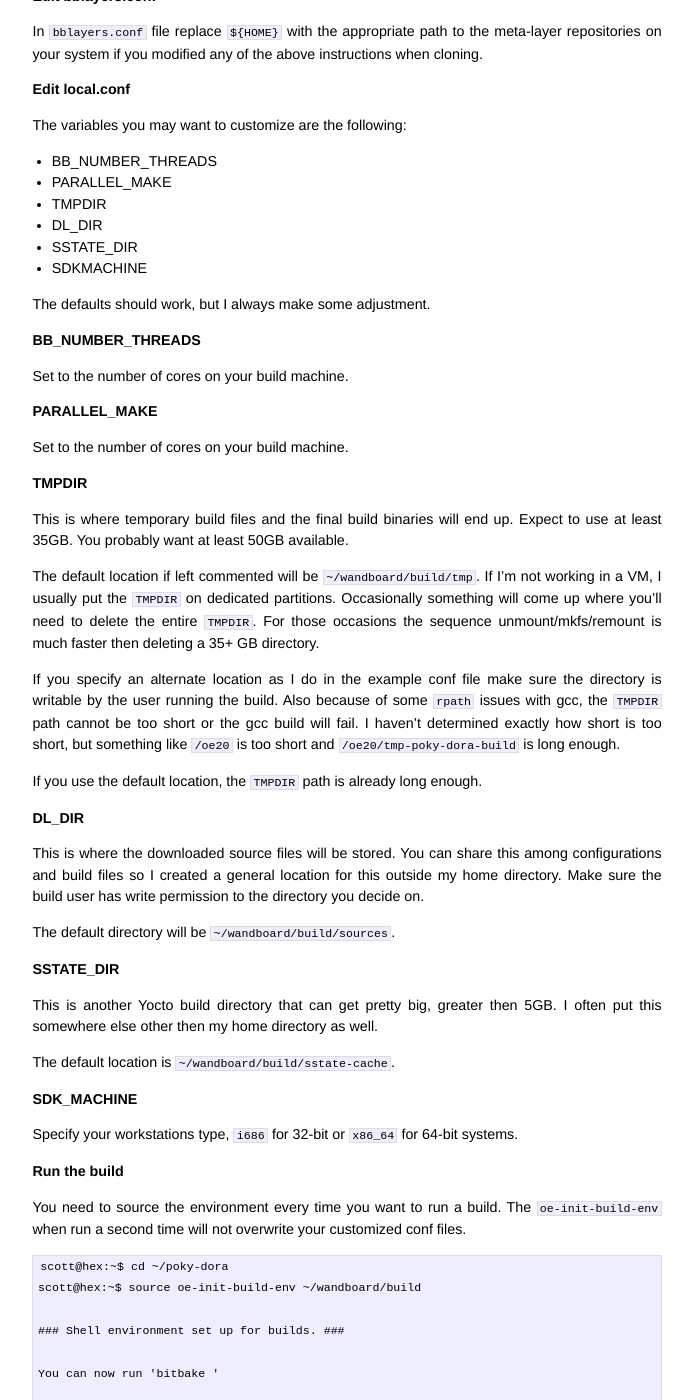
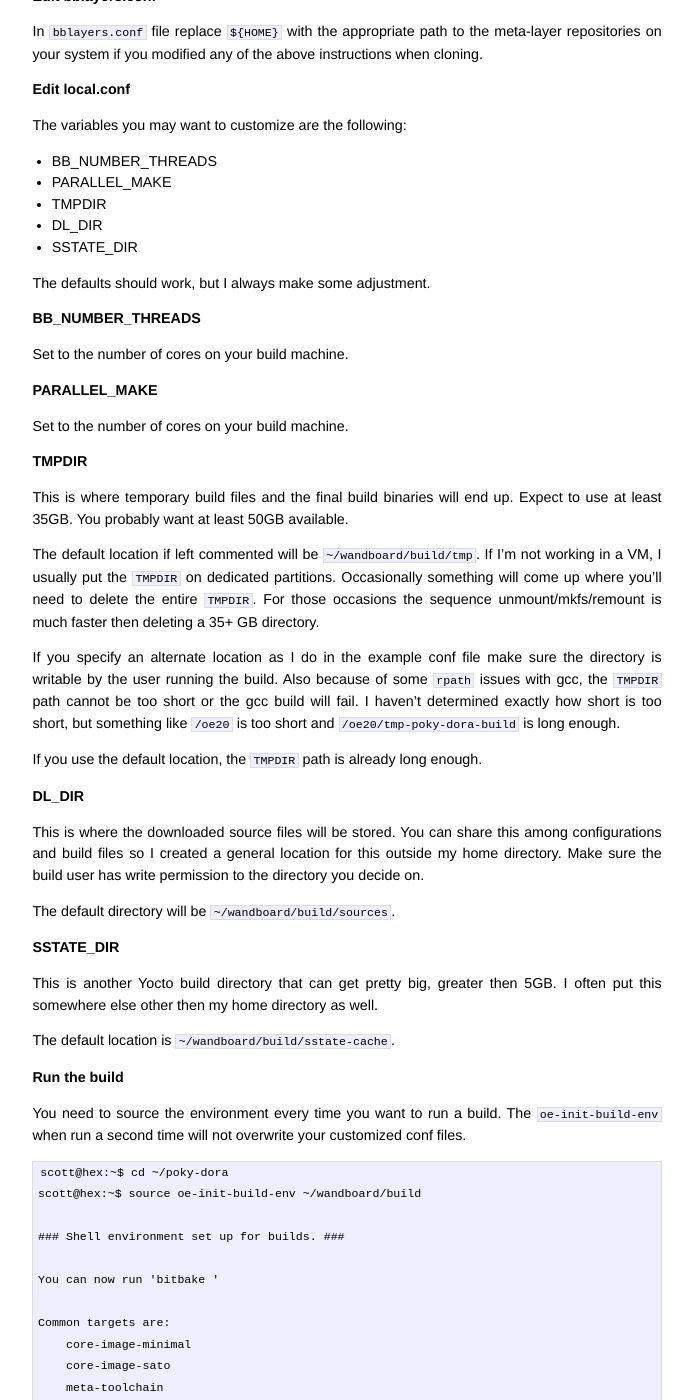
Before and after one commit to jumpnow/jumpnowtek-site, a Jekyll site: the page built from _posts/2014-02-28-Wandboard-Systems-with-Yocto.md, in a window 1280 px wide and 1400 px high, scrolled down 2458 px. Shown: the whole window, without its empty margins (293-986 px from the left). Built offline with Jekyll 4.4.1, drawn with Linux system fonts in a browser that asks for light colours; Markdown is read by kramdown in place of the engine named in the settings.

Commit message:
wand-yocto: Remove SDKMACHINE reference

```diff
--- a/_posts/2014-02-28-Wandboard-Systems-with-Yocto.md
+++ b/_posts/2014-02-28-Wandboard-Systems-with-Yocto.md
@@ -142,7 +142,6 @@ The variables you may want to customize are the following:
 - TMPDIR
 - DL\_DIR
 - SSTATE\_DIR
-- SDKMACHINE
 
 
 The defaults should work, but I always make some adjustment.
@@ -189,11 +188,6 @@ This is another Yocto build directory that can get pretty big, greater then 5GB.
 I often put this somewhere else other then my home directory as well.
 
 The default location is `~/wandboard/build/sstate-cache`.
-
-##### SDK\_MACHINE
-
-Specify your workstations type, `i686` for 32-bit or `x86_64` for 64-bit
-systems.
 
 
 ### Run the build
```
